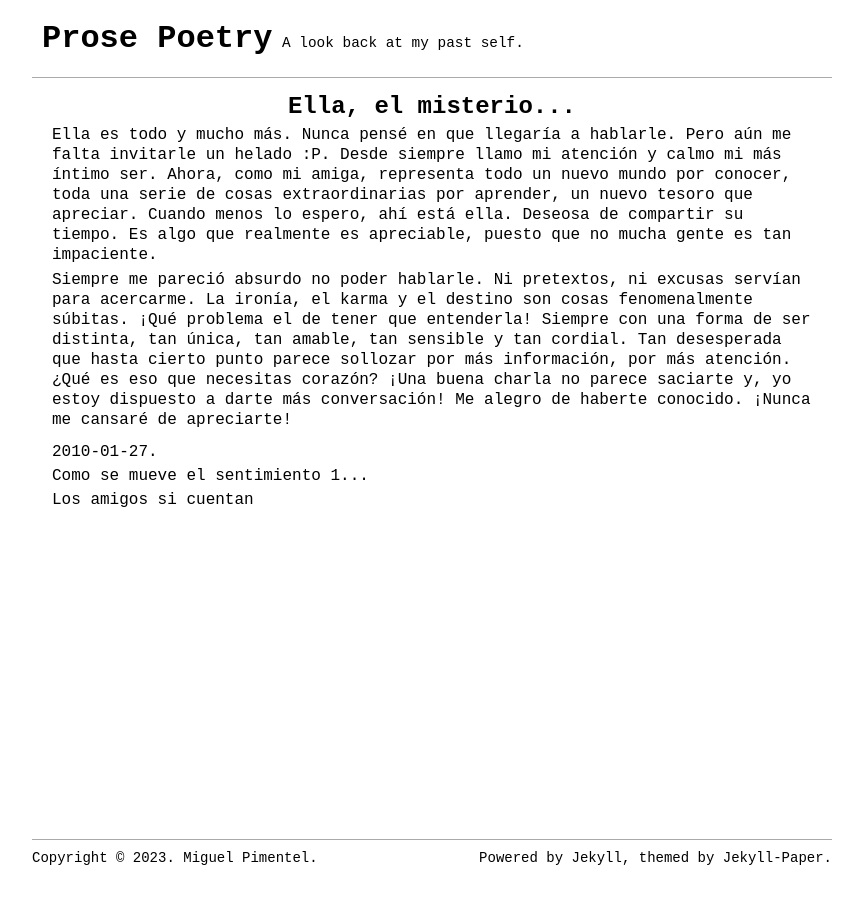
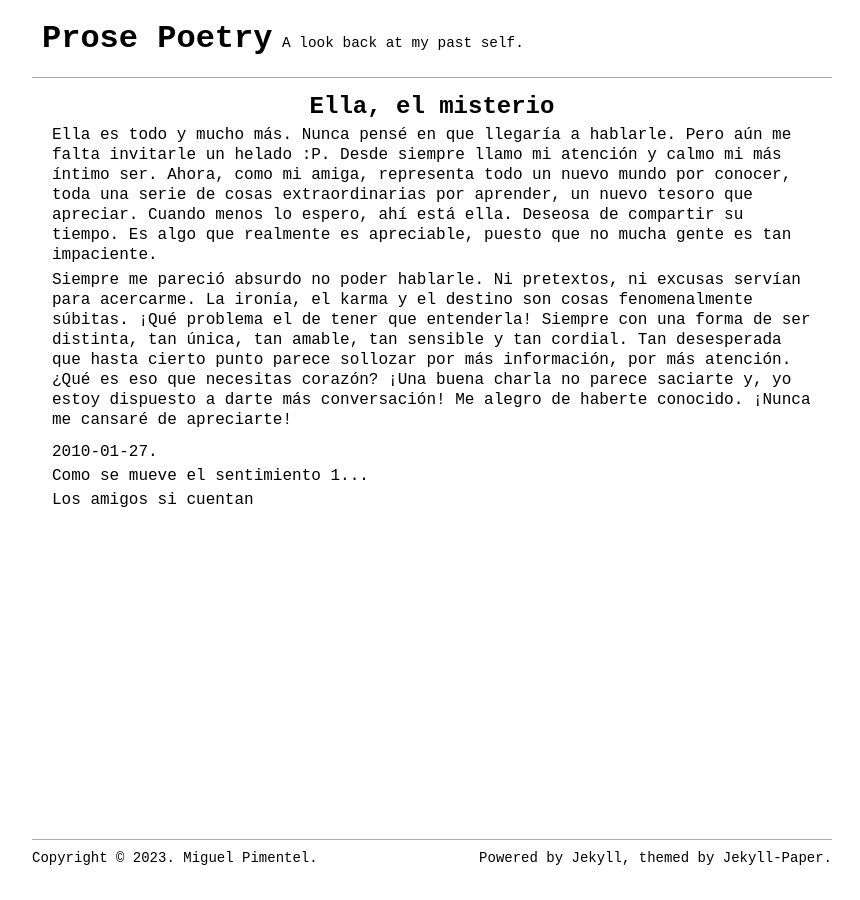
Before and after one commit to semanticdata/prose-poetry, a Jekyll site: the page built from _posts/2010-01-27-ella-el-misterio.md, in a window 1280 px wide. Shown: the whole page, without its empty margins (208-1068 px from the left). Built offline with Jekyll 4.4.1, drawn with Linux system fonts in a browser that asks for light colours.

```diff
--- a/_posts/2010-01-27-ella-el-misterio.md
+++ b/_posts/2010-01-27-ella-el-misterio.md
@@ -1,5 +1,5 @@
 ---
-title: Ella, el misterio...
+title: Ella, el misterio
 canonical_url: https://elandres.wordpress.com/2010/01/27/kairy-el-misterio/
 date: 2010-01-27
 layout: post
```
